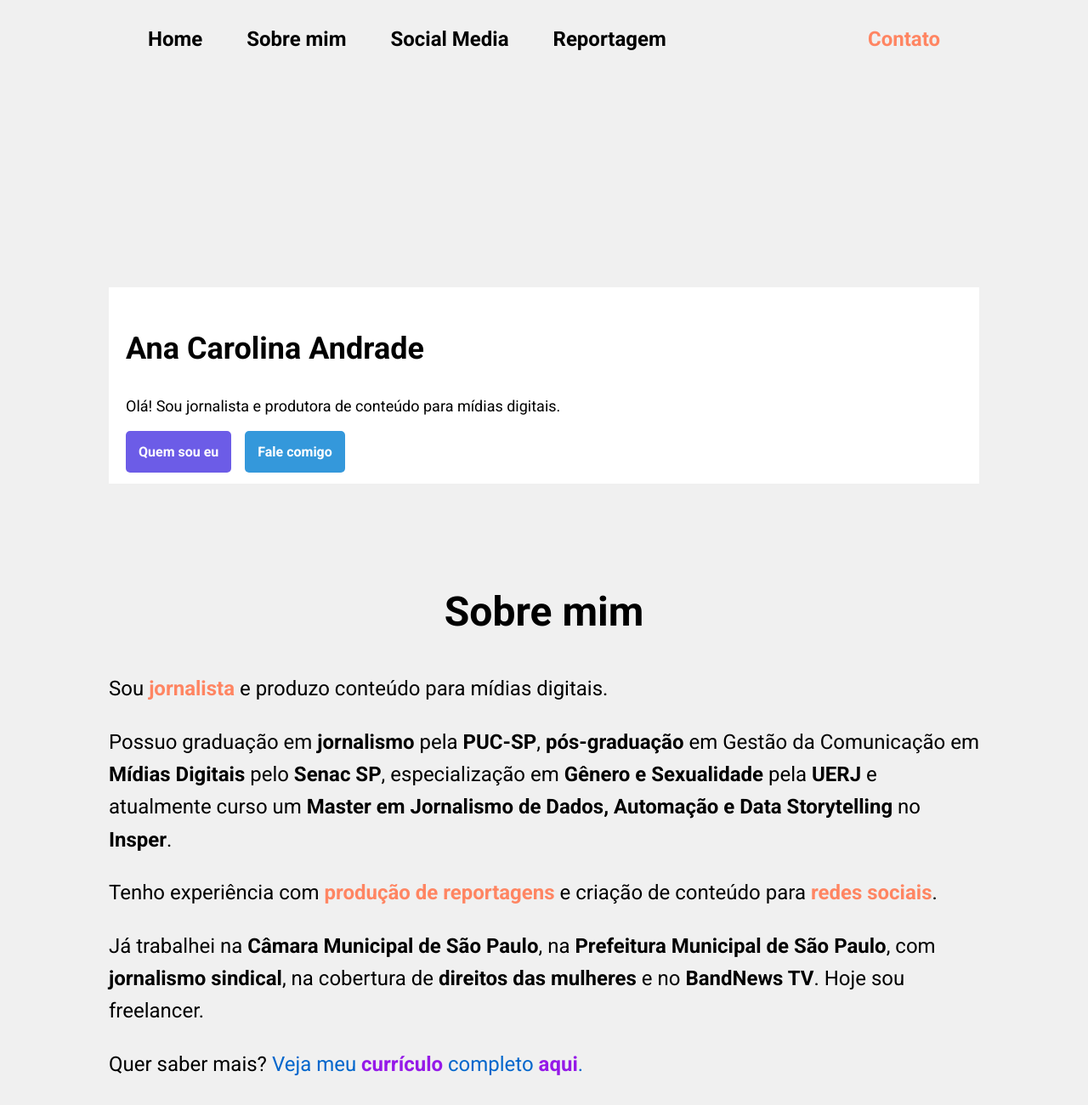
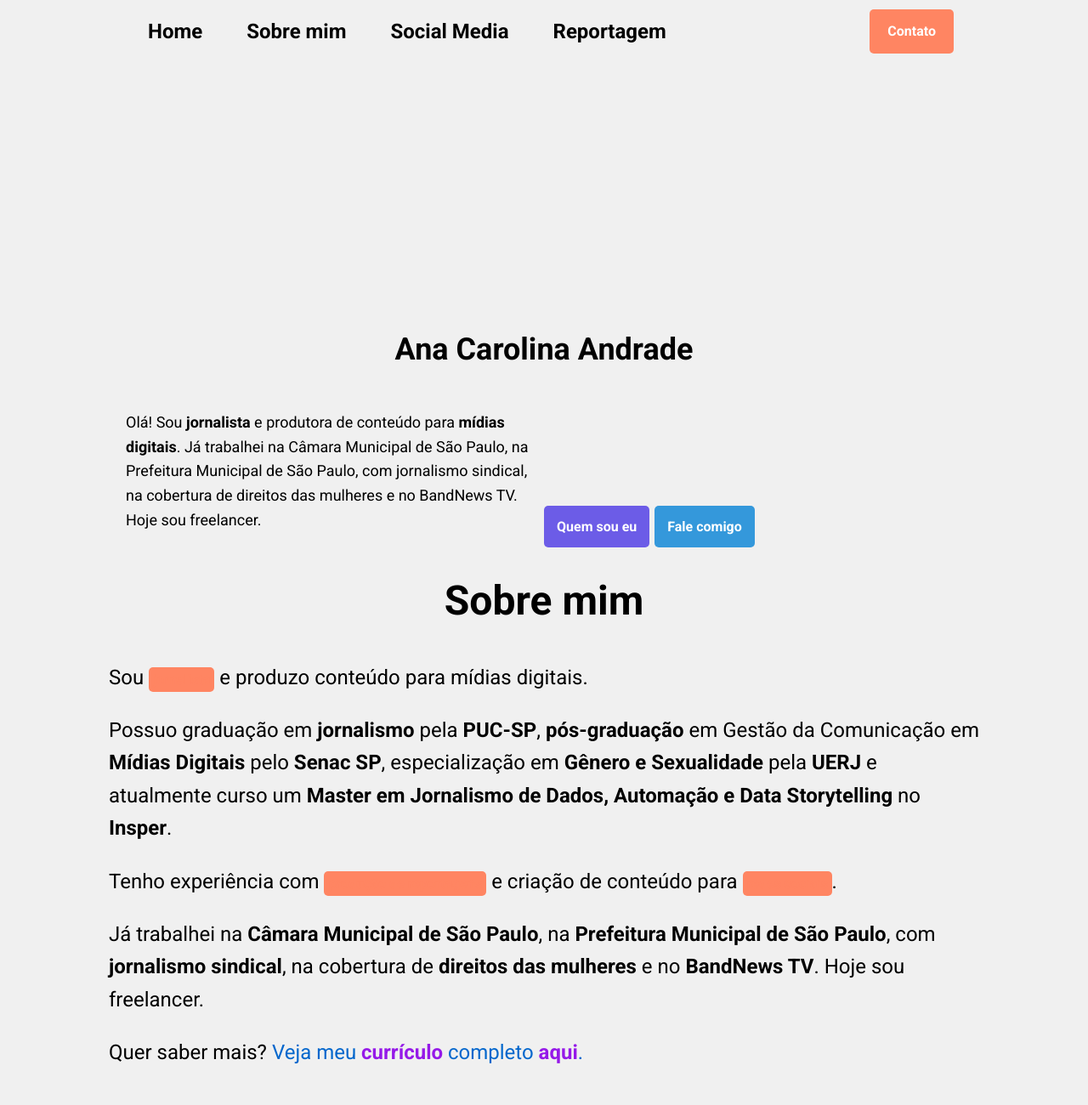
Before and after one commit to carol00andrade/portfoliosite, a Flask app: page / in a window 1280 px wide. Shown: the top 1300 px of the page at 85% size. Run offline with Flask 3, Linux system fonts and the light colour scheme.

Commit message:
Update portfolio.html

```diff
--- a/templates/portfolio.html
+++ b/templates/portfolio.html
@@ -9,27 +9,13 @@
             body {
                 margin: 0;
                 font-family: 'Roboto', sans-serif;
-            background-color: #ffffff;
-        }
-        <div style="height: 1.5cm; overflow-y: auto;">
-    <div class="navbar-wrapper">
-        <!-- Conteúdo do menu -->
-    </div>
-</div>
-        .navbar-wrapper {
-            background-color: #f0f0f0;
-            height: 100% /
-            overflow-x: auto;
-
             }
             .navbar {
                 display: flex;
                 justify-content: space-between;
                 align-items: center;
-            height: 100%;
-            padding: 0 20px;
-            white-space: nowrap;
-            margin-top: 0.5cm
+                background-color: #f0f0f0;
+                padding: 10px 20px;
             }
             .navbar ul {
                 list-style: none;
@@ -47,22 +33,35 @@
                 display: block;
                 font-weight: bold;
             }
-        .highlighted {
-            color: #FF8562; /
+            .navbar .menu-left {
+                display: flex;
+            }
+            .navbar .menu-right {
+                margin-left: auto;
+            }
+            .content {
+                padding: 20px;
+                margin-top: 7cm;
+                text-align: left;
+                margin-bottom: 3cm;
+            }
+            .content h1 {
+                font-size: 36px;
                 font-weight: bold;
             }
-        .home-link {
-            background-color: #6c5ce7;
+            .content p {
+                font-size: 18px;
+            }
+            .highlighted {
+                background-color: #FF8562;
                 border-radius: 5px;
-            padding: 15px;
+                padding: 5px;
                 font-size: 16px;
                 font-weight: bold;
                 color: #FFFFFF;
-            text-decoration: none;
-            margin-right: 10px;
             }
-        .home-link-blue {
-            background-color: #3498db;
+            .home-link {
+                background-color: #6c5ce7; /* Cor roxa */
                 border-radius: 5px;
                 padding: 15px;
                 font-size: 16px;
@@ -70,28 +69,22 @@
                 color: #FFFFFF;
                 text-decoration: none;
             }
-        .content {
-            padding: 20px;
-            margin-top: 7cm;
-            text-align: left;
-            margin-bottom: 3cm;
-            background-color: #ffffff;
+            .home-link-blue {
+                background-color: #3498db; /* Cor azul */
+                border-radius: 5px;
+                padding: 15px;
+                font-size: 16px;
+                font-weight: bold;
+                color: #FFFFFF;
+                text-decoration: none;
             }
-        .content h1 {
-            font-size: 36px;
-            font-weight: bold;
-            text-align: left;
-        }
-        .content p {
-            font-size: 18px;
-        }
-        .menu-right {
-            margin-left: auto;
+            .left-half {
+                width: 50%;
+                float: left;
             }
         </style>
     </head>
     <body>
-    <div class="navbar-wrapper">
         <nav class="navbar">
             <ul class="menu-left">
                 <li><a href="#">Home</a></li>
@@ -102,19 +95,20 @@
             <ul class="menu-right">
                 <li>
                     <div class="highlighted">
-                        <a href="#" style="color: #FF8562">Contato</a>
+                        <a href="#" style="color: #FFFFFF">Contato</a>
                     </div>
                 </li>
             </ul>
         </nav>
-    </div>
         <div class="content">
             <h1>Ana Carolina Andrade</h1>
-        <p>Olá! Sou jornalista e produtora de conteúdo para mídias digitais.</p>
+            <div class="left-half">
+                <p>Olá! Sou <strong>jornalista</strong> e produtora de conteúdo para <strong>mídias digitais</strong>. Já trabalhei na Câmara Municipal de São Paulo, na Prefeitura Municipal de São Paulo, com jornalismo sindical, na cobertura de direitos das mulheres e no BandNews TV. Hoje sou freelancer.</p>
+            </div>
+        </div>
         <div class="buttons">
             <a href="#" class="home-link">Quem sou eu</a>
             <a href="#" class="home-link-blue">Fale comigo</a>
-        </div>
         </div>
     </body>
     </html>
```
Lines whose indentation alone changed are shown as unchanged.
